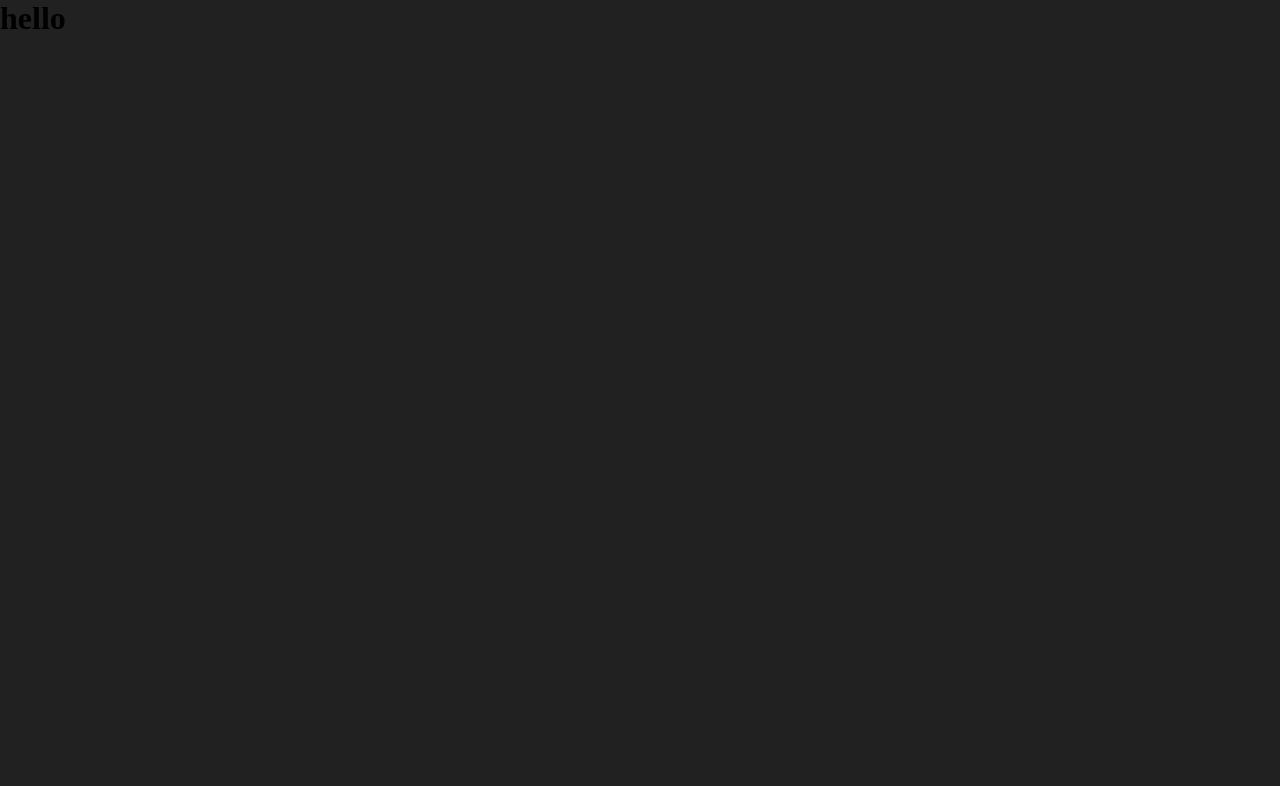
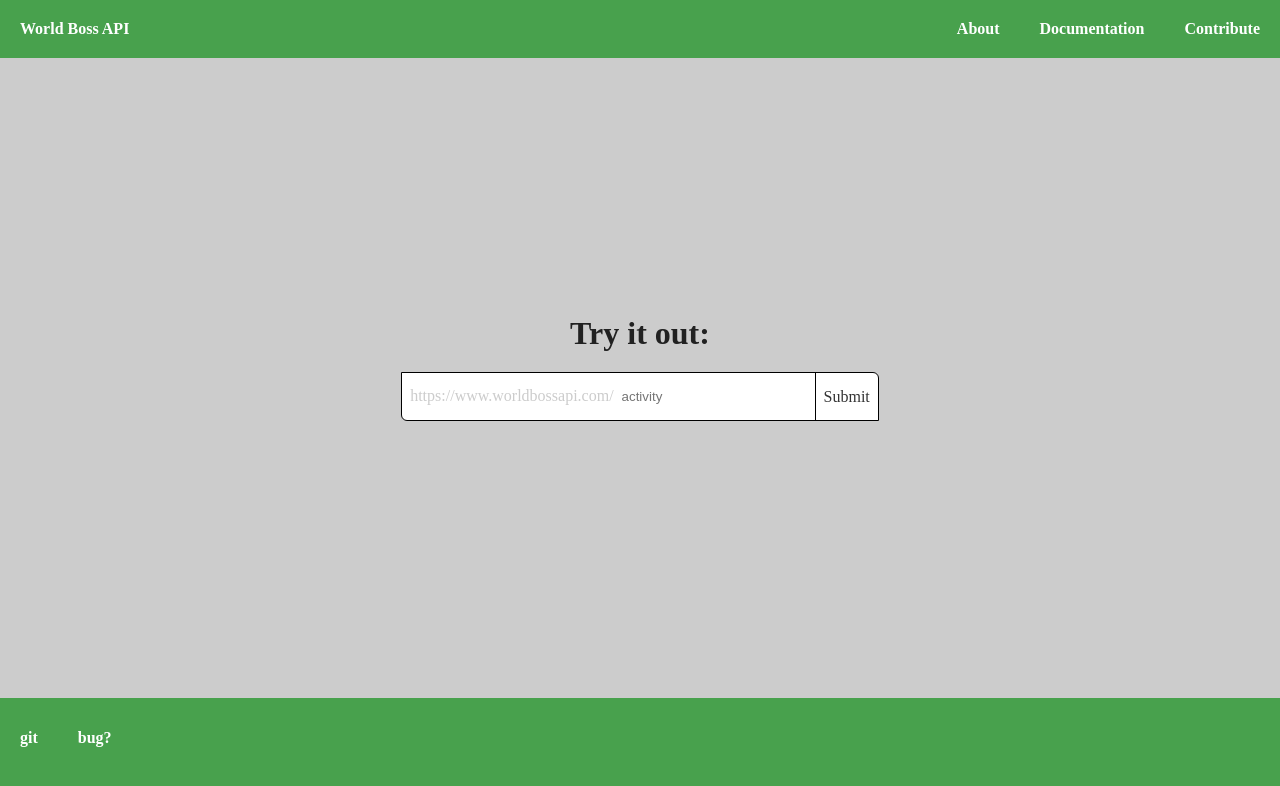
Before and after one commit to waddal/EcoBoss-API, a React app: page / in a window 1280 px wide. Shown: the top 786 px of the page. Built offline with nearby package versions, Linux system fonts and the light colour scheme.

Commit message:
feat: landing page scaffolded

```diff
--- a/package.json
+++ b/package.json
@@ -37,7 +37,8 @@
     "knex-cleaner": "^1.3.1",
     "pg": "^8.7.3",
     "react": "^18.2.0",
-    "react-dom": "^18.2.0"
+    "react-dom": "^18.2.0",
+    "styled-components": "^5.3.5"
   },
   "devDependencies": {
     "@babel/core": "^7.18.10",
--- a/src/frontend/components/App.js
+++ b/src/frontend/components/App.js
@@ -1,11 +1,116 @@
 import React from 'react';
+import styled from 'styled-components';
 
 const App = () => {
   return (
-    <div>
-      <h1>hello </h1>
-    </div>
+    <Container>
+      <header>
+        <nav>
+          <a href="#">World Boss API</a>
+          <section>
+            <a href="#">About</a>
+            <a href="#">Documentation</a>
+            <a href="#">Contribute</a>
+          </section>
+        </nav>
+      </header>
+      <main>
+        <h1>Try it out:</h1>
+        <SearchContainer>
+          <section>
+            <span>https://www.worldbossapi.com/</span>
+            <input type="text" placeholder="activity" />
+          </section>
+          <div id="submit">Submit</div>
+        </SearchContainer>
+      </main>
+      <footer>
+        <section>
+          <a href="#">git</a>
+          <a href="#">bug?</a>
+        </section>
+      </footer>
+    </Container>
   );
 };
 
 export default App;
+
+const Container = styled.div`
+  background: #48a14d;
+  height: 100vh;
+  width: 100vw;
+  box-sizing: border-box;
+
+  nav {
+    display: flex;
+    align-items: center;
+    justify-content: space-between;
+    height: 10%;
+  }
+
+  a {
+    color: white;
+    font-weight: 600;
+    text-decoration: none;
+    padding: 10px;
+    margin: 10px;
+    &:hover {
+      color: #ccc;
+    }
+  }
+
+  main {
+    display: flex;
+    align-items: center;
+    justify-content: center;
+    flex-direction: column;
+    height: 80%;
+    background-color: #ccc;
+    color: #212121;
+  }
+
+  footer {
+    display: flex;
+    align-items: center;
+    height: 10%;
+  }
+`;
+
+const SearchContainer = styled.div`
+  display: flex;
+  align-items: center;
+  justify-content: center;
+  flex-wrap: nowrap;
+  background-color: white;
+  height: 100% - 10px;
+  width: 100% - 20px;
+  border: 1px solid black;
+  border-top-right-radius: 6px;
+  border-bottom-left-radius: 6px;
+  color: #ccc;
+  margin: 20px;
+
+  section {
+    flex: 1;
+    padding: 8px;
+  }
+
+  input {
+    border: none;
+    outline: none;
+    padding: 8px;
+  }
+
+  #submit {
+    display: flex;
+    align-items: center;
+    color: #333;
+    font-size: 1rem;
+    padding: 8px;
+    height: 100%;
+    box-sizing: border-box;
+    border-left: 1px solid black;
+    cursor: pointer;
+  }
+`;
```
Also changed, not shown: 1 other file (tests, documents, lock files or other folders).
